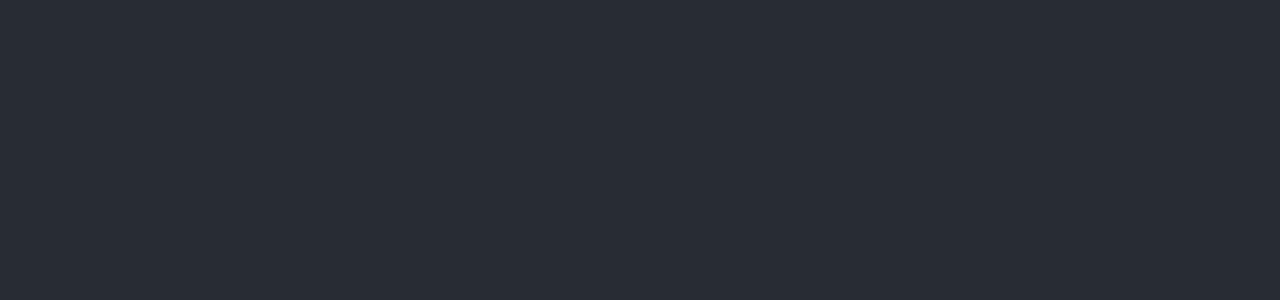
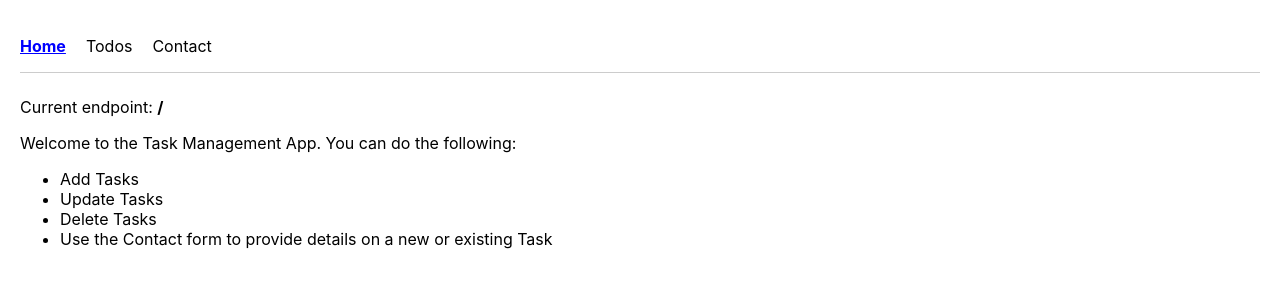
Before and after one commit to twittsack/task-mgmt-app-react, a React (Create React App) app: page / in a window 1280 px wide. Shown: the top 300 px of the page. Built offline with nearby package versions, Linux system fonts and the light colour scheme.

Commit message:
Added Navbar & App.js

```diff
--- a/src/App.js
+++ b/src/App.js
@@ -1,10 +1,113 @@
 import './App.css';
+import { useEffect, useState } from "react";
+import Navbar from "./Navbar";
+
+function Home() {
+  return (
+    <section>
+       <p> Welcome to the Task Management App. You can do the following:</p>
+            <ul>
+                <li>Add Tasks</li>
+                <li>Update Tasks</li>
+                <li>Delete Tasks</li>
+                <li>Use the Contact form to provide details on a new or existing Task</li>
+            </ul>
+    </section>
+  );
+}
+
+function Todos() {
+  return (
+    <section>
+      <h1>Todos Page</h1>
+      <p>This is the contact endpoint: <strong>/todos</strong></p>
+    </section>
+  )
+}
+
+function Contact() {
+  return (
+    <section>
+      <h1>Contact Page</h1>
+      <p>This is the contact endpoint: <strong>/contact</strong></p>
+    </section>
+  );
+}
+
+const pages = {
+  home: {
+    label: 'Home',
+    path: '/',
+    component: <Home />
+  },
+  todos: {
+    label: 'Todos',
+    path: '/todos',
+    component: <Todos />
+  },
+  contact: {
+    label: 'Contact',
+    path: 'contact',
+    component: <Contact />
+  }
+};
+
+function getCurrentPath() {
+  return window.location.pathname;
+}
 
 function App() {
+  const [currentPath, setCurrentPath] = useState(getCurrentPath);
+
+  useEffect(() => {
+    const handleBrowserNavigation = () => {
+      setCurrentPath(getCurrentPath());
+    };
+
+    window.addEventListener('popstate', handleBrowserNavigation);
+
+    return () => {
+      window.removeEventListener('popstate', handleBrowserNavigation);
+    };
+  }, []);
+
+  const navigate = (path) => {
+    const pageExists = Object.values(pages).some(
+      (page) => page.path === path
+    );
+
+    if (!pageExists) {
+      return;
+    }
+
+    window.history.pushState({}, '', path);
+    setCurrentPath(path);
+  };
+
+  const currentPage =
+    Object.values(pages).find((page) => page.path === currentPath) ||
+    pages.home;
+
+  useEffect(() => {
+    if (!Object.values(pages).some((page) => page.path === currentPath)) {
+      window.history.replaceState({}, '', '/');
+      setCurrentPath('/');
+    }
+  }, [currentPath]);
+
   return (
-    <div className="App">
-      <header className="App-header">
-      </header>
+    <div style={{ padding: '20px' }}>
+      <Navbar
+        pages={pages}
+        currentPath={currentPath}
+        onNavigate={navigate}
+      />
+
+      <p>
+        Current endpoint: <strong>{currentPath}</strong>
+      </p>
+
+      <main>{currentPage.component}</main>
     </div>
   );
 }
--- /dev/null
+++ b/src/Navbar.js
@@ -0,0 +1,46 @@
+function Navbar({ pages, currentPath, onNavigate }) {
+    return (
+        <nav
+            style={{
+                borderBottom: '1px solid #ccc',
+                padding: '16px 0',
+                marginBottom: '24px'
+            }}
+        >
+            <ul
+                style={{
+                    listStyle: 'none',
+                    display: 'flex',
+                    gap: '20px',
+                    padding: 0,
+                    margin: 0
+                }}
+            >
+                {Object.entries(pages).map(([pageName, page]) => {
+                    const isActive = currentPath === page.path;
+
+                    return (
+                        <li key={pageName}>
+                            <a
+                                href={page.path}
+                                onClick={(event) => {
+                                    event.preventDefault();
+                                    onNavigate(page.path);
+                                }}
+                                style={{
+                                    color: isActive ? 'blue' : 'black',
+                                    fontWeight: isActive ? 'bold' : 'normal',
+                                    textDecoration: isActive ? 'underline' : 'none'
+                                }}
+                            >
+                                {page.label}
+                            </a>
+                        </li>
+                    );
+                })}
+            </ul>
+        </nav>
+    );
+}
+
+export default Navbar;
```
